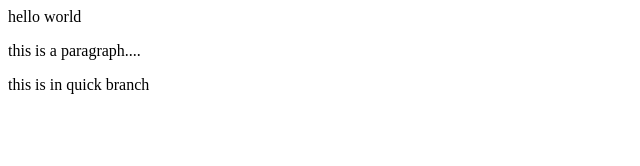
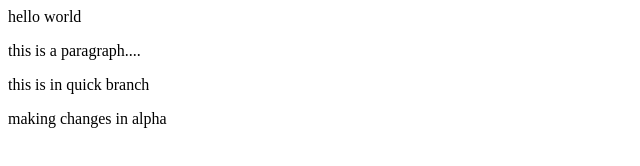
Before and after one commit to Mayank-PEC/demo_repo, a plain HTML site: page index.html in a window 1280 px wide. Shown: the whole page, without its empty margins (0-640 px from the left). Drawn offline with Linux system fonts and the light colour scheme.

Commit message:
changes to alpha

```diff
--- a/index.html
+++ b/index.html
@@ -2,3 +2,6 @@
 
 <p> this is a paragraph....</p>
 <p> this is in quick branch </p>
+
+
+<p> making changes in alpha</p>
```
